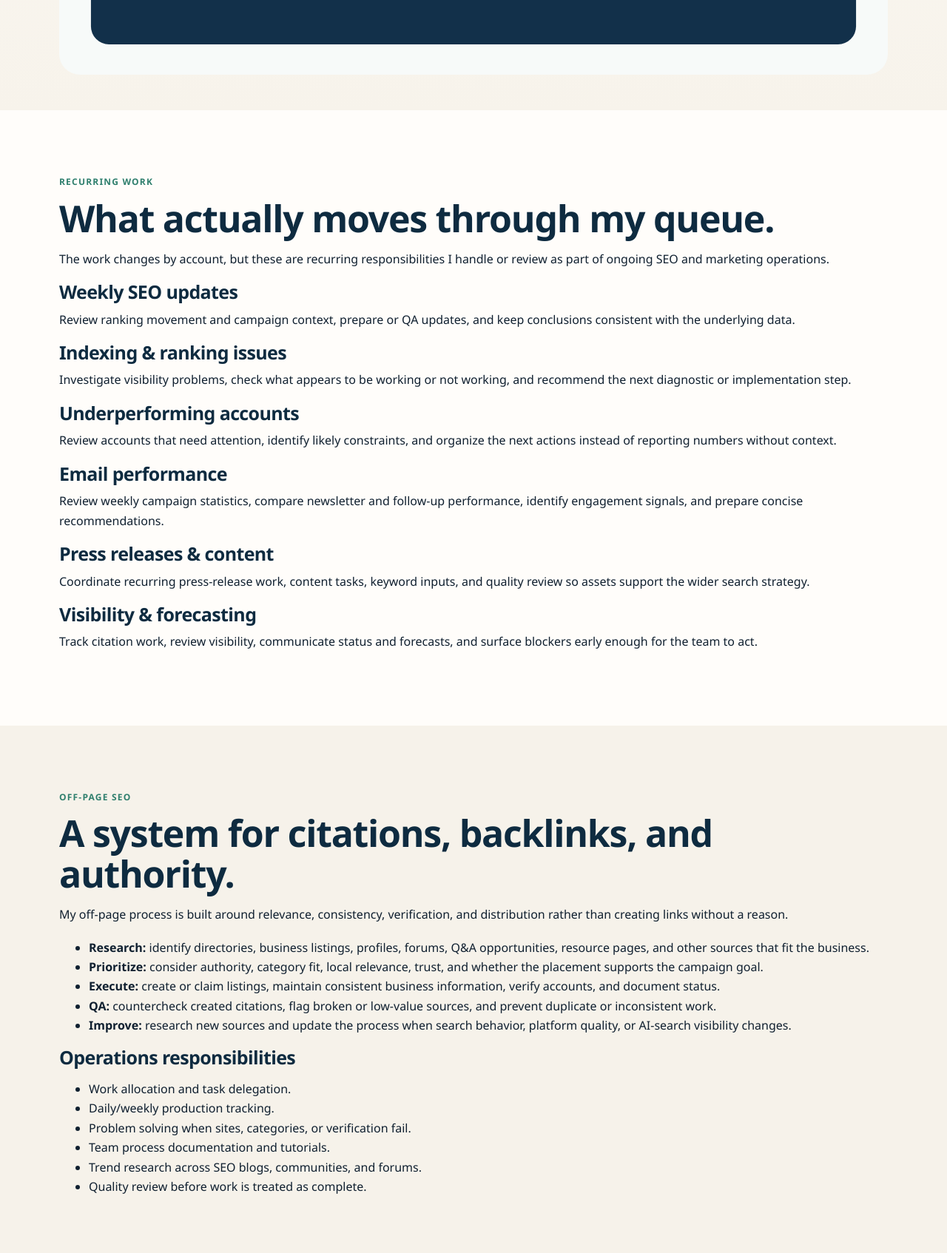
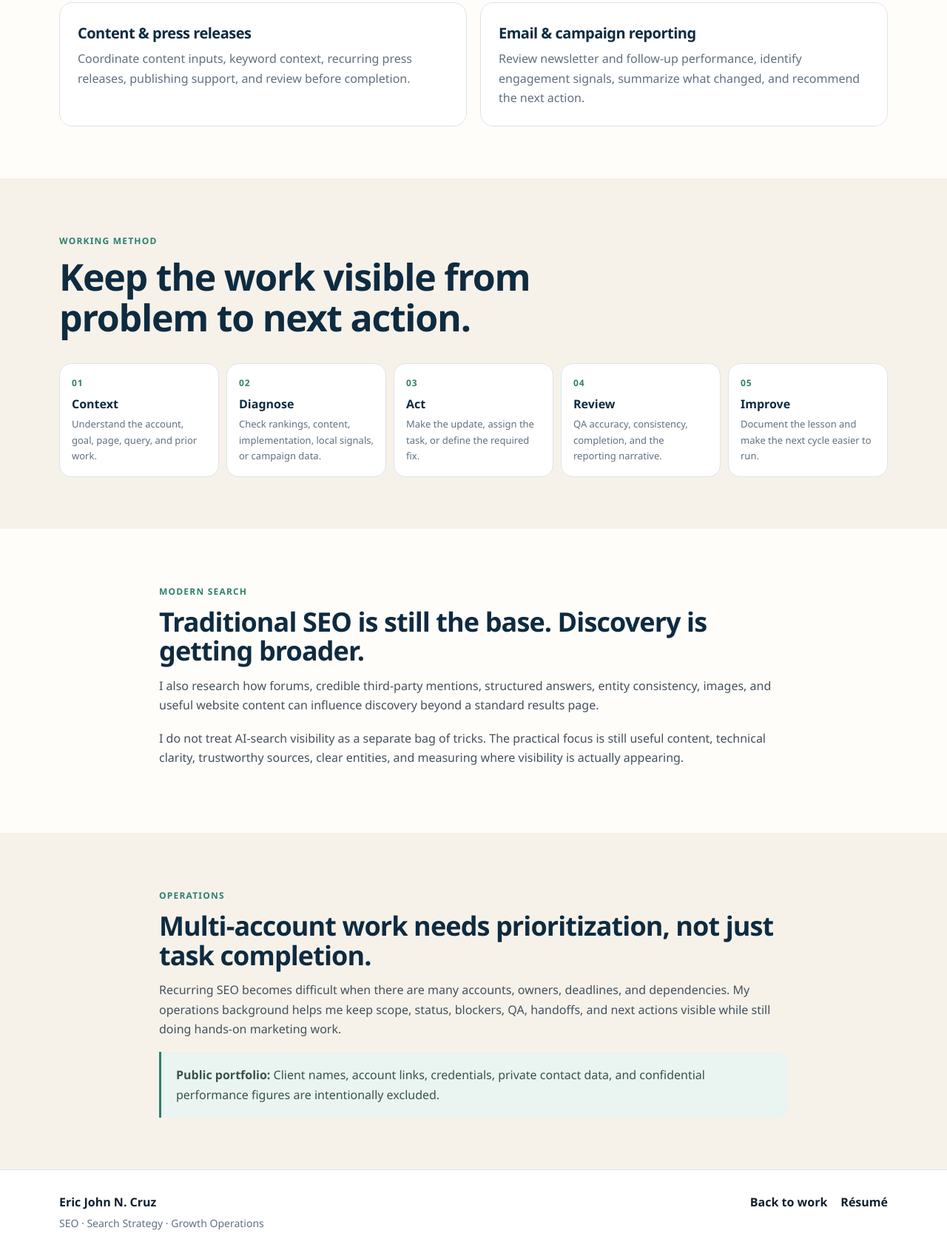
Before and after one commit to ericcruzdigital/ericcruzdigital.github.io, a plain HTML site: page case-operations.html in a window 1280 px wide. Shown: the part 1106-2800 px from the top of the page at 74% size. Drawn offline with Linux system fonts and the light colour scheme.

Commit message:
Simplify SEO operations case study around real work

```diff
--- a/case-operations.html
+++ b/case-operations.html
@@ -1,55 +1,59 @@
 <!doctype html><html lang="en"><head>
 <meta charset="utf-8"><meta name="viewport" content="width=device-width,initial-scale=1">
-<title>SEO & Growth Operations | Eric John Cruz</title>
-<meta name="description" content="Professional SEO and growth operations work covering weekly SEO updates, ranking and indexing reviews, email reporting, citations, press releases, content, QA, and process improvement.">
+<title>SEO Operations Across Multiple Accounts | Eric John Cruz</title>
+<meta name="description" content="Professional SEO operations covering ranking and indexing investigations, weekly SEO updates, service-area SEO, citations, content, email reporting, QA, and recurring campaign coordination.">
 <link rel="canonical" href="https://ericcruzdigital.github.io/case-operations.html">
-<meta property="og:type" content="article"><meta property="og:title" content="SEO & Growth Operations | Eric John Cruz"><meta property="og:description" content="Recurring professional SEO work across visibility, content, reporting, off-page SEO, and campaign operations."><meta property="og:url" content="https://ericcruzdigital.github.io/case-operations.html"><meta property="og:image" content="https://ericcruzdigital.github.io/assets/work/seo-ops-board.svg"><meta name="twitter:card" content="summary_large_image">
-<meta name="theme-color" content="#12304a"><link rel="icon" href="favicon.svg" type="image/svg+xml"><link rel="stylesheet" href="styles.css?v=20260929-1"></head><body>
+<meta property="og:type" content="article"><meta property="og:title" content="SEO Operations Across Multiple Accounts | Eric John Cruz"><meta property="og:description" content="How I manage recurring SEO work across research, execution, QA, reporting, and process improvement."><meta property="og:url" content="https://ericcruzdigital.github.io/case-operations.html"><meta property="og:image" content="https://ericcruzdigital.github.io/assets/social-card.svg"><meta name="twitter:card" content="summary_large_image">
+<link rel="icon" href="favicon.svg" type="image/svg+xml"><link rel="stylesheet" href="styles.css?v=20260930-reset">
+</head><body>
 <a class="skip-link" href="#main">Skip to content</a>
-<header class="site-header"><div class="container nav"><a class="brand" href="index.html"><span class="brand-mark"></span><span>Eric John Cruz</span></a><button class="menu-btn" type="button" aria-expanded="false" aria-controls="site-nav" data-menu-button>Menu</button><nav class="nav-links" id="site-nav" data-nav-links aria-label="Primary"><a href="index.html#work">Work</a><a href="index.html#strategy">Strategy</a><a href="resume.html">Résumé</a><a class="nav-cta" href="mailto:cruzericjohn@gmail.com">Contact</a></nav></div></header>
+<header class="site-header"><div class="container nav"><a class="brand" href="index.html">Eric John Cruz</a><button class="menu-btn" type="button" aria-expanded="false" aria-controls="site-nav" data-menu-button>Menu</button><nav class="nav-links" id="site-nav" data-nav-links aria-label="Primary"><a href="index.html#work">Work</a><a href="index.html#expertise">Expertise</a><a href="resume.html">Résumé</a><a class="nav-cta" href="mailto:cruzericjohn@gmail.com">Contact</a></nav></div></header>
+
 <main id="main">
-
-<section class="case-hero"><div class="container case-grid">
-<div><span class="eyebrow">Professional SEO & growth operations</span><h1>Running recurring marketing work across active accounts.</h1><p class="lead">My current SEO operations work is a mix of research, recurring execution, quality review, reporting, problem solving, and process improvement. The portfolio keeps client identities private, but the responsibilities below come directly from the work I handle.</p></div>
-<div class="work-visual"><img src="assets/work/seo-ops-board.svg" alt="Sanitized view of recurring SEO and growth operations responsibilities"></div>
+<section class="case-hero"><div class="container case-hero-inner">
+<span class="eyebrow">Professional SEO operations</span>
+<h1>SEO operations across multiple active accounts.</h1>
+<p class="lead">My current work combines recurring execution with problem solving: ranking and indexing investigations, weekly SEO updates, service-area work, citations, press releases, email performance reviews, QA, reporting, and campaign coordination.</p>
+<div class="case-meta"><span>Research</span><span>Execution</span><span>QA</span><span>Reporting</span><span>Process improvement</span></div>
 </div></section>
 
-<section class="section"><div class="container">
-<div class="section-head"><div><span class="eyebrow">Recurring work</span><h2>What actually moves through my queue.</h2></div><p>The work changes by account, but these are recurring responsibilities I handle or review as part of ongoing SEO and marketing operations.</p></div>
-<div class="grid-3">
-<article class="card"><h3>Weekly SEO updates</h3><p>Review ranking movement and campaign context, prepare or QA updates, and keep conclusions consistent with the underlying data.</p></article>
-<article class="card"><h3>Indexing & ranking issues</h3><p>Investigate visibility problems, check what appears to be working or not working, and recommend the next diagnostic or implementation step.</p></article>
-<article class="card"><h3>Underperforming accounts</h3><p>Review accounts that need attention, identify likely constraints, and organize the next actions instead of reporting numbers without context.</p></article>
-<article class="card"><h3>Email performance</h3><p>Review weekly campaign statistics, compare newsletter and follow-up performance, identify engagement signals, and prepare concise recommendations.</p></article>
-<article class="card"><h3>Press releases & content</h3><p>Coordinate recurring press-release work, content tasks, keyword inputs, and quality review so assets support the wider search strategy.</p></article>
-<article class="card"><h3>Visibility & forecasting</h3><p>Track citation work, review visibility, communicate status and forecasts, and surface blockers early enough for the team to act.</p></article>
-</div></div></section>
-
-<section class="section alt" id="off-page"><div class="container case-grid">
-<div class="prose"><span class="eyebrow">Off-page SEO</span><h2>A system for citations, backlinks, and authority.</h2><p>My off-page process is built around relevance, consistency, verification, and distribution rather than creating links without a reason.</p>
-<ul><li><strong>Research:</strong> identify directories, business listings, profiles, forums, Q&A opportunities, resource pages, and other sources that fit the business.</li>
-<li><strong>Prioritize:</strong> consider authority, category fit, local relevance, trust, and whether the placement supports the campaign goal.</li>
-<li><strong>Execute:</strong> create or claim listings, maintain consistent business information, verify accounts, and document status.</li>
-<li><strong>QA:</strong> countercheck created citations, flag broken or low-value sources, and prevent duplicate or inconsistent work.</li>
-<li><strong>Improve:</strong> research new sources and update the process when search behavior, platform quality, or AI-search visibility changes.</li></ul></div>
-<div class="feature"><h3>Operations responsibilities</h3><ul class="checklist"><li>Work allocation and task delegation.</li><li>Daily/weekly production tracking.</li><li>Problem solving when sites, categories, or verification fail.</li><li>Team process documentation and tutorials.</li><li>Trend research across SEO blogs, communities, and forums.</li><li>Quality review before work is treated as complete.</li></ul></div>
+<section class="case-section"><div class="container">
+<div class="section-title narrow"><span class="eyebrow">Scope</span><h2>What I actually handle.</h2></div>
+<div class="work-grid">
+<article class="work-card"><h3>Ranking & indexing issues</h3><p>Investigate why pages or terms are not performing as expected, gather context, identify likely causes, and define the next diagnostic or implementation step.</p></article>
+<article class="work-card"><h3>Weekly SEO updates</h3><p>Review keyword movement, campaign context, local and service intent, and make sure the written conclusion matches the underlying data.</p></article>
+<article class="work-card"><h3>Underperforming accounts</h3><p>Look for weak visibility, content gaps, implementation issues, or operational blockers, then turn the review into a short list of priorities.</p></article>
+<article class="work-card"><h3>Local & off-page SEO</h3><p>Service-area work, citations, backlink research, business-data consistency, verification, quality checks, and source research.</p></article>
+<article class="work-card"><h3>Content & press releases</h3><p>Coordinate content inputs, keyword context, recurring press releases, publishing support, and review before completion.</p></article>
+<article class="work-card"><h3>Email & campaign reporting</h3><p>Review newsletter and follow-up performance, identify engagement signals, summarize what changed, and recommend the next action.</p></article>
+</div>
 </div></section>
 
-<section class="section" id="email"><div class="container case-grid">
-<div><span class="eyebrow">Email marketing</span><h2>Compare campaigns, then decide who or what needs follow-up.</h2><p class="lead">My recurring email work includes reviewing newsletter and follow-up performance, checking opens, clicks, unsubscribes and delivery context, identifying engaged audiences, and turning the review into a short report with next actions.</p><div class="actions"><a class="btn primary" href="case-reporting.html">View reporting work</a></div></div>
-<div class="work-visual"><img src="assets/work/email-performance.svg" alt="Sanitized email campaign performance report structure"></div>
+<section class="case-section alt"><div class="container">
+<div class="section-title narrow"><span class="eyebrow">Working method</span><h2>Keep the work visible from problem to next action.</h2></div>
+<div class="process-line">
+<div><b>01</b><strong>Context</strong><span>Understand the account, goal, page, query, and prior work.</span></div>
+<div><b>02</b><strong>Diagnose</strong><span>Check rankings, content, implementation, local signals, or campaign data.</span></div>
+<div><b>03</b><strong>Act</strong><span>Make the update, assign the task, or define the required fix.</span></div>
+<div><b>04</b><strong>Review</strong><span>QA accuracy, consistency, completion, and the reporting narrative.</span></div>
+<div><b>05</b><strong>Improve</strong><span>Document the lesson and make the next cycle easier to run.</span></div>
+</div>
 </div></section>
 
-<section class="section alt" id="ai-search"><div class="container case-grid">
-<div class="work-visual"><img src="assets/work/ai-search-strategy.svg" alt="AI search and community visibility strategy framework"></div>
-<div class="prose"><span class="eyebrow">AI search & community visibility</span><h2>Extend authority beyond traditional rankings.</h2><p>I have also researched how useful forum discussions, structured answers, entity consistency, credible sourcing, and website content can reinforce visibility in AI-assisted search environments.</p><ul><li>Map relevant communities and recurring questions.</li><li>Prioritize useful, factual contributions over promotional posting.</li><li>Use clear entities, supporting sources, and structured explanations.</li><li>Repurpose strong questions and discussions into deeper website content.</li><li>Track engagement, referral visibility, mentions, and AI-search presence where practical.</li></ul></div>
+<section class="case-section"><div class="container case-copy">
+<span class="eyebrow">Modern search</span>
+<h2>Traditional SEO is still the base. Discovery is getting broader.</h2>
+<p>I also research how forums, credible third-party mentions, structured answers, entity consistency, images, and useful website content can influence discovery beyond a standard results page.</p>
+<p>I do not treat AI-search visibility as a separate bag of tricks. The practical focus is still useful content, technical clarity, trustworthy sources, clear entities, and measuring where visibility is actually appearing.</p>
 </div></section>
 
-<section class="section"><div class="container">
-<div class="section-head"><div><span class="eyebrow">Operating system</span><h2>Strategy is easier to scale when the process is visible.</h2></div><p>I use task systems and shared documentation to keep scope, owners, deadlines, blockers, evidence, and next actions easy to follow.</p></div>
-<div class="process"><div class="step"><b>Plan</b><strong>Set scope</strong><span>Goal, account context, owner, priority.</span></div><div class="step"><b>Prepare</b><strong>Collect inputs</strong><span>Website, data, keywords, prior work, client requirements.</span></div><div class="step"><b>Execute</b><strong>Do the work</strong><span>SEO, content, email, citations, updates.</span></div><div class="step"><b>Review</b><strong>QA & diagnose</strong><span>Accuracy, blockers, performance, consistency.</span></div><div class="step"><b>Improve</b><strong>Close the loop</strong><span>Report, document, refine the process.</span></div></div>
+<section class="case-section alt"><div class="container case-copy">
+<span class="eyebrow">Operations</span>
+<h2>Multi-account work needs prioritization, not just task completion.</h2>
+<p>Recurring SEO becomes difficult when there are many accounts, owners, deadlines, and dependencies. My operations background helps me keep scope, status, blockers, QA, handoffs, and next actions visible while still doing hands-on marketing work.</p>
+<div class="note"><strong>Public portfolio:</strong> Client names, account links, credentials, private contact data, and confidential performance figures are intentionally excluded.</div>
 </div></section>
+</main>
 
-<section class="section soft"><div class="container"><div class="private-note"><strong>Privacy:</strong> Client names, account links, credentials, lead lists, private emails, and client-specific performance figures are intentionally excluded from this public case study.</div></div></section>
-</main>
-<footer class="site-footer"><div class="container footer-grid"><div><strong>Eric John N. Cruz</strong><p>SEO, growth strategy & digital marketing operations.</p><div class="small">© 2026 Eric John N. Cruz</div></div><div class="footer-links"><a href="index.html#work">All work</a><a href="evidence.html">Work samples</a><a href="resume.html">Résumé</a></div></div></footer><script src="script.js" defer></script></body></html>
+<footer class="site-footer"><div class="container footer-grid"><div><strong>Eric John N. Cruz</strong><span>SEO · Search Strategy · Growth Operations</span></div><div class="footer-links"><a href="index.html#work">Back to work</a><a href="resume.html">Résumé</a></div></div></footer>
+<script src="script.js" defer></script></body></html>
```
